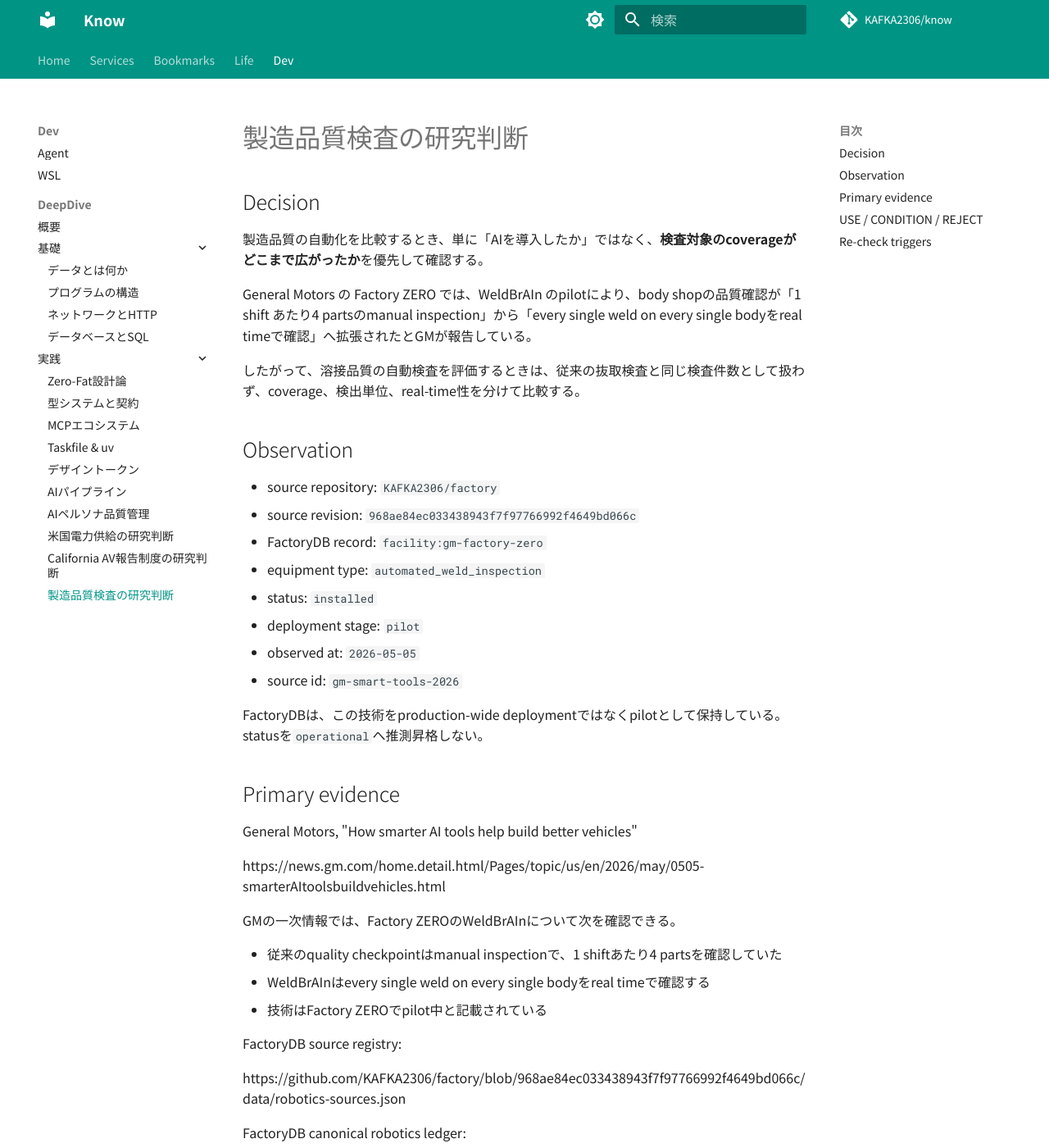
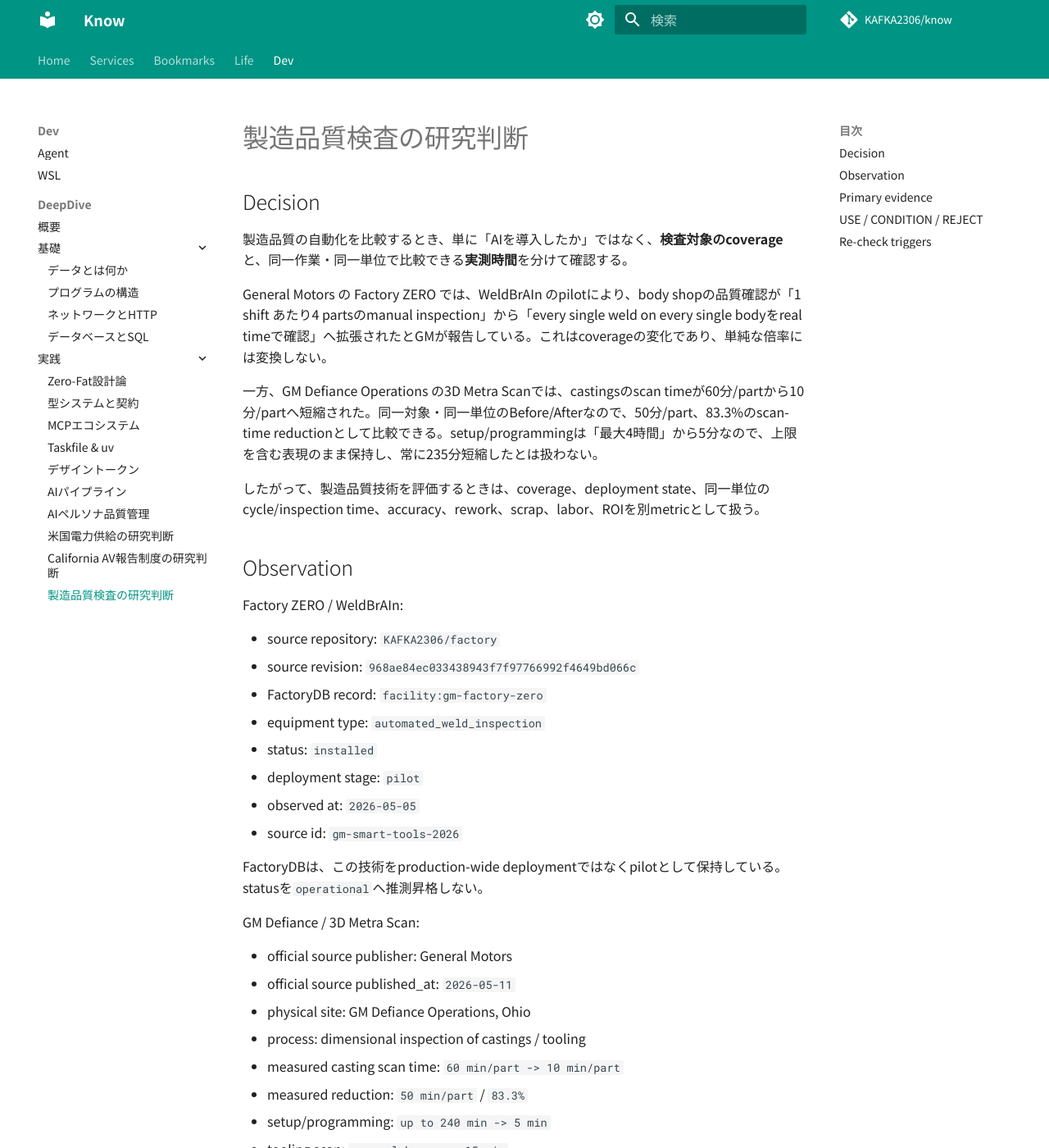
Before and after one commit to KAFKA2306/know, an MkDocs documentation site: the page built from docs/dev/deepdive/manufacturing-quality-inspection.md, in a window 1280 px wide and 1400 px high. Shown: the whole window at 82% size. Built offline with MkDocs 1.6.1 and Material for MkDocs 9.7.7, drawn with Linux system fonts in a browser that asks for light colours; comment, search, counter and statistics services are not loaded; some of the changed text lies outside the part shown.

Commit message:
Add measured metrology time evidence (#14)

```diff
--- a/docs/dev/deepdive/manufacturing-quality-inspection.md
+++ b/docs/dev/deepdive/manufacturing-quality-inspection.md
@@ -2,13 +2,17 @@
 
 ## Decision
 
-製造品質の自動化を比較するとき、単に「AIを導入したか」ではなく、**検査対象のcoverageがどこまで広がったか**を優先して確認する。
+製造品質の自動化を比較するとき、単に「AIを導入したか」ではなく、**検査対象のcoverage**と、同一作業・同一単位で比較できる**実測時間**を分けて確認する。
 
-General Motors の Factory ZERO では、WeldBrAIn のpilotにより、body shopの品質確認が「1 shift あたり4 partsのmanual inspection」から「every single weld on every single bodyをreal timeで確認」へ拡張されたとGMが報告している。
+General Motors の Factory ZERO では、WeldBrAIn のpilotにより、body shopの品質確認が「1 shift あたり4 partsのmanual inspection」から「every single weld on every single bodyをreal timeで確認」へ拡張されたとGMが報告している。これはcoverageの変化であり、単純な倍率には変換しない。
 
-したがって、溶接品質の自動検査を評価するときは、従来の抜取検査と同じ検査件数として扱わず、coverage、検出単位、real-time性を分けて比較する。
+一方、GM Defiance Operations の3D Metra Scanでは、castingsのscan timeが60分/partから10分/partへ短縮された。同一対象・同一単位のBefore/Afterなので、50分/part、83.3%のscan-time reductionとして比較できる。setup/programmingは「最大4時間」から5分なので、上限を含む表現のまま保持し、常に235分短縮したとは扱わない。
+
+したがって、製造品質技術を評価するときは、coverage、deployment state、同一単位のcycle/inspection time、accuracy、rework、scrap、labor、ROIを別metricとして扱う。
 
 ## Observation
+
+Factory ZERO / WeldBrAIn:
 
 - source repository: `KAFKA2306/factory`
 - source revision: `968ae84ec033438943f7f97766992f4649bd066c`
@@ -21,6 +25,19 @@
 
 FactoryDBは、この技術をproduction-wide deploymentではなくpilotとして保持している。statusを`operational`へ推測昇格しない。
 
+GM Defiance / 3D Metra Scan:
+
+- official source publisher: General Motors
+- official source published_at: `2026-05-11`
+- physical site: GM Defiance Operations, Ohio
+- process: dimensional inspection of castings / tooling
+- measured casting scan time: `60 min/part -> 10 min/part`
+- measured reduction: `50 min/part` / `83.3%`
+- setup/programming: `up to 240 min -> 5 min`
+- tooling scan: `several hours -> 15 min`
+
+Defianceの値はGM一次情報から直接取得した研究判断用evidenceであり、この時点ではFactoryDB canonical recordとして複製しない。
+
 ## Primary evidence
 
 General Motors, "How smarter AI tools help build better vehicles"
@@ -32,6 +49,18 @@
 - 従来のquality checkpointはmanual inspectionで、1 shiftあたり4 partsを確認していた
 - WeldBrAInはevery single weld on every single bodyをreal timeで確認する
 - 技術はFactory ZEROでpilot中と記載されている
+
+General Motors, "This smart 3D scanner spots problems before they leave the shop"
+
+https://news.gm.com/home.detail.html/Pages/topic/us/en/2026/may/0511-smart-3d-scanner.html
+
+GMの一次情報では、Defiance Operationsの3D Metra Scanについて次を確認できる。
+
+- castingsのscan timeは60分/partから10分/partへ短縮
+- setup/programmingは最大4時間から5分へ短縮
+- tooling scanは従来数時間から15分へ短縮
+- scannerはDefianceで数年前から利用され、Saginaw、Brownstown Battery、Factory ZEROにも展開されている
+- sourceはrework低減への寄与を述べるが、rework削減量やROIの数値は示していない
 
 FactoryDB source registry:
 
@@ -47,21 +76,26 @@
 
 USE:
 
-- 抜取検査からinline全数監視へ移る技術の比較
+- 抜取検査からinline全数監視へ移る技術のcoverage比較
 - quality inspection automationのcoverageを評価する研究
-- manual sample countとautomated observation coverageを分離した工程設計
+- castingsのscan timeを同一単位 `min/part` で比較する研究
+- manual sample count、automated observation coverage、inspection timeを分離した工程設計
 
 CONDITION:
 
 - `4 parts per shift` と `every weld / every body` はcoverageの差であり、同一単位の単純な倍率へ変換しない
+- `60 min/part -> 10 min/part` は同一単位なので50 min/part、83.3% reductionとして扱える
+- `up to 4 hours -> 5 minutes` のbeforeは上限表現なので、常に235分短縮したとは扱わない
+- `several hours -> 15 minutes` はbeforeが数量化されていないため削減率を計算しない
 - pilot evidenceを全工場展開や量産標準化の証拠へ拡張しない
-- defect rate、false positive、false negative、labor-hours、ROIはこのsourceだけではUNVERIFIED
+- defect rate、false positive、false negative、labor-hours、rework削減量、ROIは現在のsourceだけではUNVERIFIED
 
 REJECT:
 
 - 「AI導入済み」という二値だけで品質技術を比較する
 - pilotをproduction-wide deploymentとして扱う
 - every weldを「不良ゼロ」や「100%検出」と読み替える
+- `up to 4 hours` を固定240分のbaselineとして平均削減時間を計算する
 - sourceにない人員削減、cost saving、ROIを推定する
 
 ## Re-check triggers
@@ -69,7 +103,8 @@
 次の場合はFactoryDBとGM一次情報を再確認する。
 
 - WeldBrAInがpilotからproduction deploymentへstatus transitionしたとき
-- defect detection accuracy、false-positive rate、labor time、rework、scrapなどの実測値が公開されたとき
-- 他社で同じ単位のinspection coverage evidenceが得られ、比較可能になったとき
+- DefianceのMetra Scanについてthroughput、labor-hours、accuracy、rework、scrap、ROIなど追加の実測値が公開されたとき
+- FactoryDBにDefiance / Metra Scanのcanonical identityが追加され、同じevidenceを構造化して再利用できるようになったとき
+- 他社で同じ単位のinspection coverageまたはscan-time evidenceが得られ、比較可能になったとき
 
-このページはFactoryDBの事実を複製する正本ではない。事実のauthorityはFactoryDBとGM一次情報に残し、このページは研究判断と利用境界だけを保持する。
+このページはFactoryDBの事実を複製する正本ではない。FactoryDBに存在する事実のauthorityはFactoryDBへ残し、Defianceの追加evidenceはGM一次情報へ戻れる形で保持する。このページは研究判断、比較可能なmetric、利用境界だけを保持する。
```
